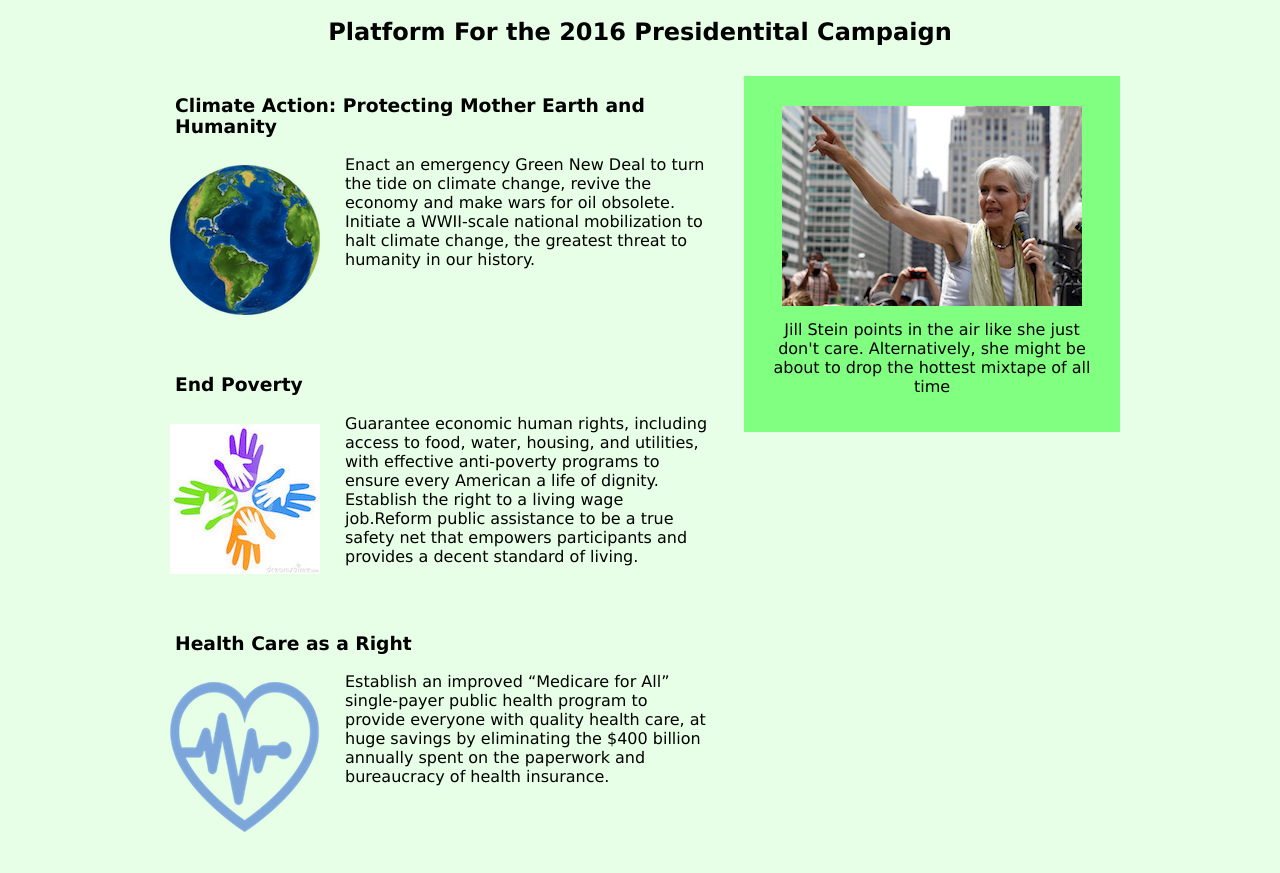
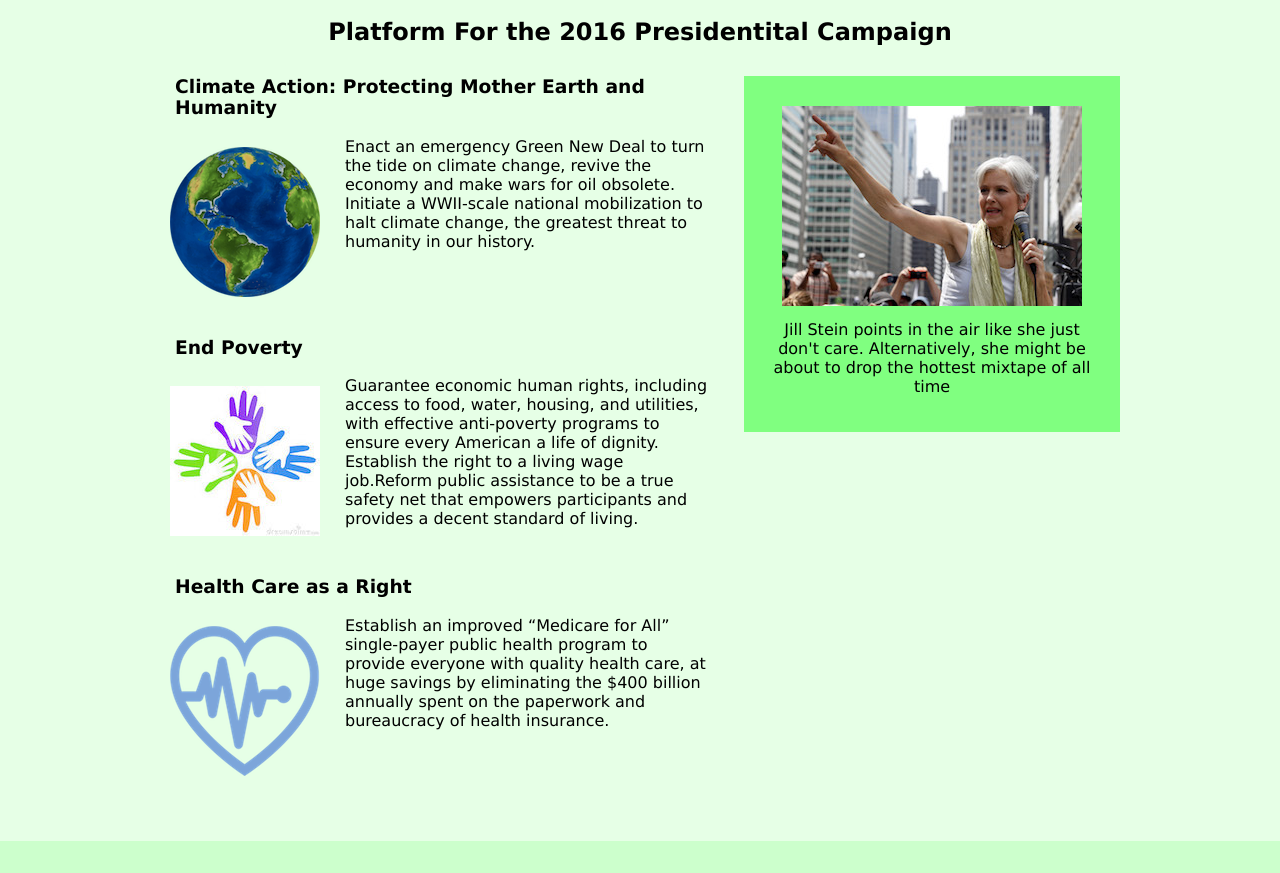
Before and after one commit to abarker4/lab09, a plain HTML site: page index.html in a window 1280 px wide. Shown: the part 1087-1960 px from the top of the page. Drawn offline with nearby package versions, Linux system fonts and the light colour scheme.

Commit message:
platform ideas closer together

```diff
--- a/css/styles.css
+++ b/css/styles.css
@@ -163,7 +163,10 @@ img {
 .platform-idea {
 	width: 100%;
 	display: inline-block;
+}
 
+.platform-idea h3{
+	margin-top: 0px;
 }
 
 .f-area4 {
```
